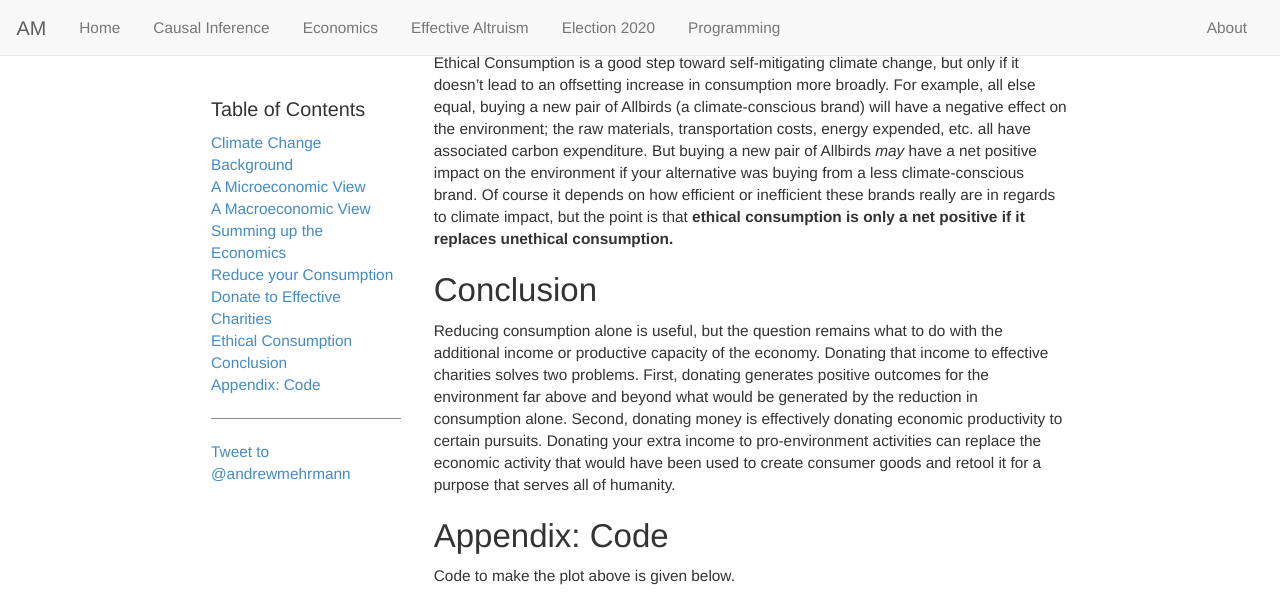
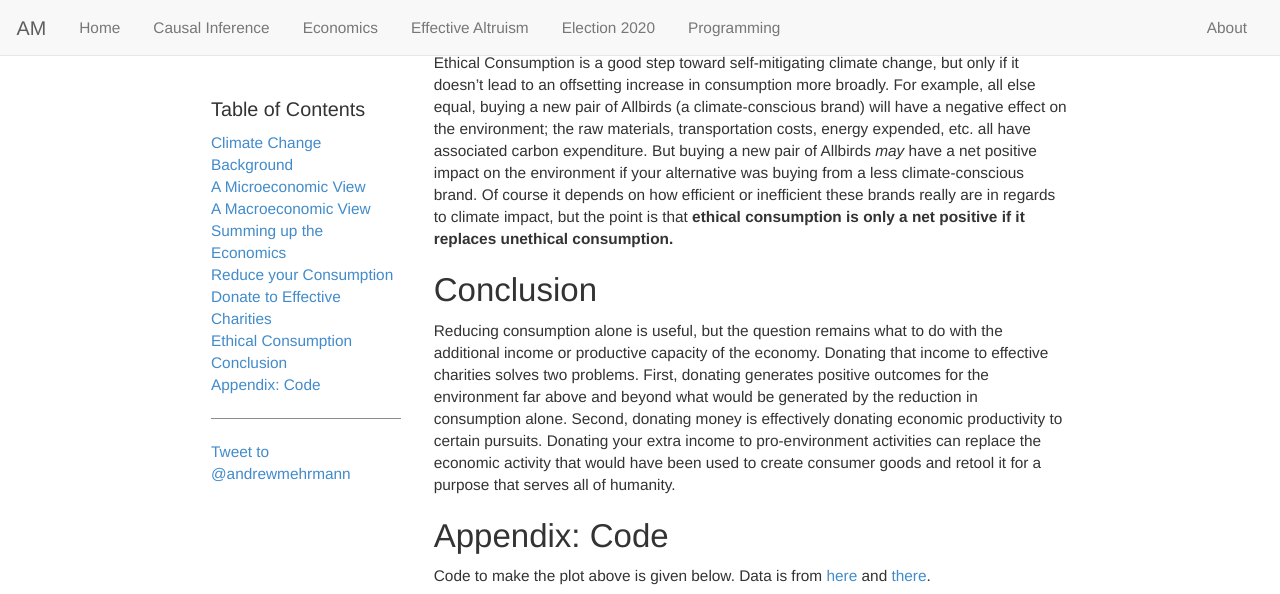
Before and after one commit to dkmehrmann/-deprecated-dkmehrmann.github.io, a Jekyll site: the page built from _posts/2020-07-05-consumption-and-climate-change.md, in a window 1280 px wide and 900 px high, scrolled down 5185 px, cut to the strip 0-594 px from the top of the window. Built offline with Jekyll 4.4.1, drawn with Linux system fonts in a browser that asks for light colours; formulas are drawn with MathJax 3; comment, search, counter and statistics services are not loaded.

Commit message:
add a couple sources

```diff
--- a/_posts/2020-07-05-consumption-and-climate-change.md
+++ b/_posts/2020-07-05-consumption-and-climate-change.md
@@ -87,6 +87,6 @@ Reducing consumption alone is useful, but the question remains what to do with t
 
 ## Appendix: Code
 
-Code to make the plot above is given below.
+Code to make the plot above is given below. Data is from [here](http://www.ggdc.net/MADDISON/oriindex.htm) and [there](https://www.co2.earth/historical-co2-datasets).
 
 <script src="https://gist.github.com/dkmehrmann/f1e12d46c37763c6a0e19c1e510fec36.js"></script>
```
